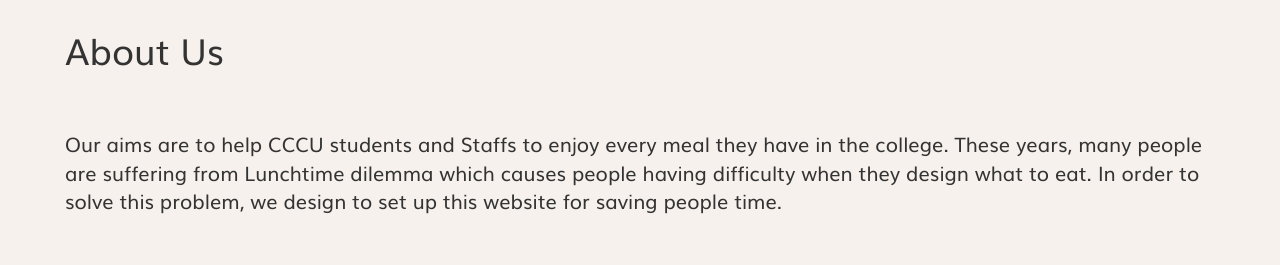
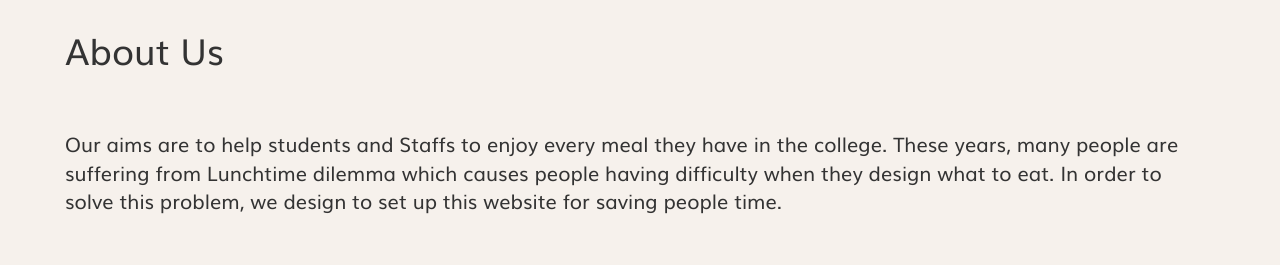
Before and after one commit to Charlovesk/charlovesk.github.io, a website: page index.html in a window 1280 px wide. Shown: the part 1000-1265 px from the top of the page. Drawn offline with nearby package versions, Linux system fonts and the light colour scheme.

Commit message:
fix wordings

```diff
--- a/index.html
+++ b/index.html
@@ -132,7 +132,7 @@
     <div class="container">
       <h1>About Us</h1>
       <p class="lead">&nbsp;</p>
-      <p class="txt">Our aims are to help CCCU students and Staffs to enjoy every meal they have in the college. These years, many people are suffering from Lunchtime dilemma which causes people having difficulty when they design what to eat.
+      <p class="txt">Our aims are to help students and Staffs to enjoy every meal they have in the college. These years, many people are suffering from Lunchtime dilemma which causes people having difficulty when they design what to eat.
 In order to solve this problem, we design to set up this website for saving people time.</p>
   </section>
 	  </div>
```
Also changed, not shown: AC1.html (+1 -1 lines), 1 other file.
